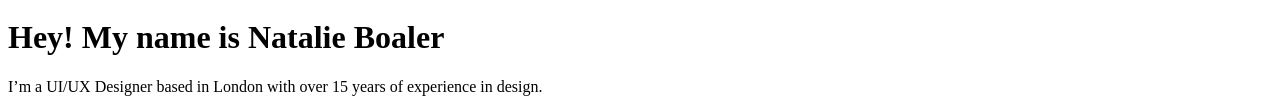
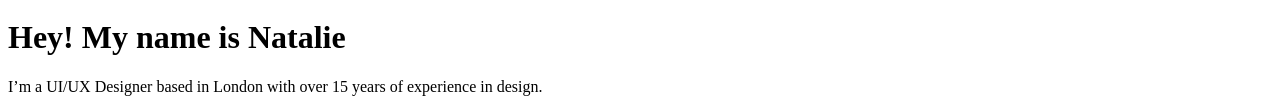
Before and after one commit to NatalieBoaler/portfolio, a plain HTML site: page index.html in a window 1280 px wide. Shown: the part 176-285 px from the top of the page. Drawn offline with Linux system fonts and the light colour scheme.

Commit message:
"Boaler" removed from header

```diff
--- a/index.html
+++ b/index.html
@@ -26,7 +26,7 @@
 	<main><!-- For the hero section -->
 	<div>
 		<div>
-			<h1>Hey! My name is Natalie Boaler</h1>
+			<h1>Hey! My name is Natalie</h1>
 			<p>I’m a UI/UX Designer based in London with over 15 years of experience in design.</p>
 		</div>
 	</div>
```
